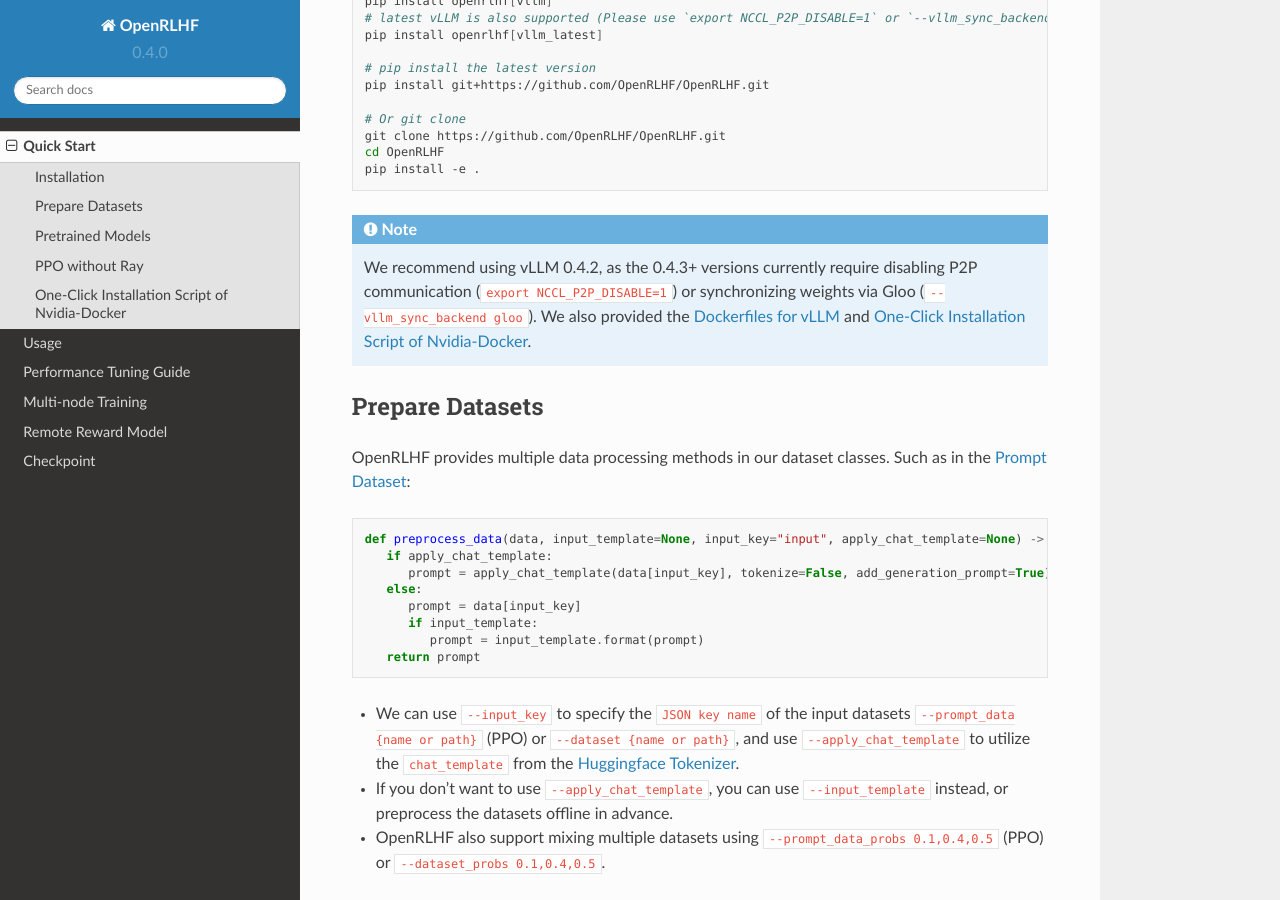
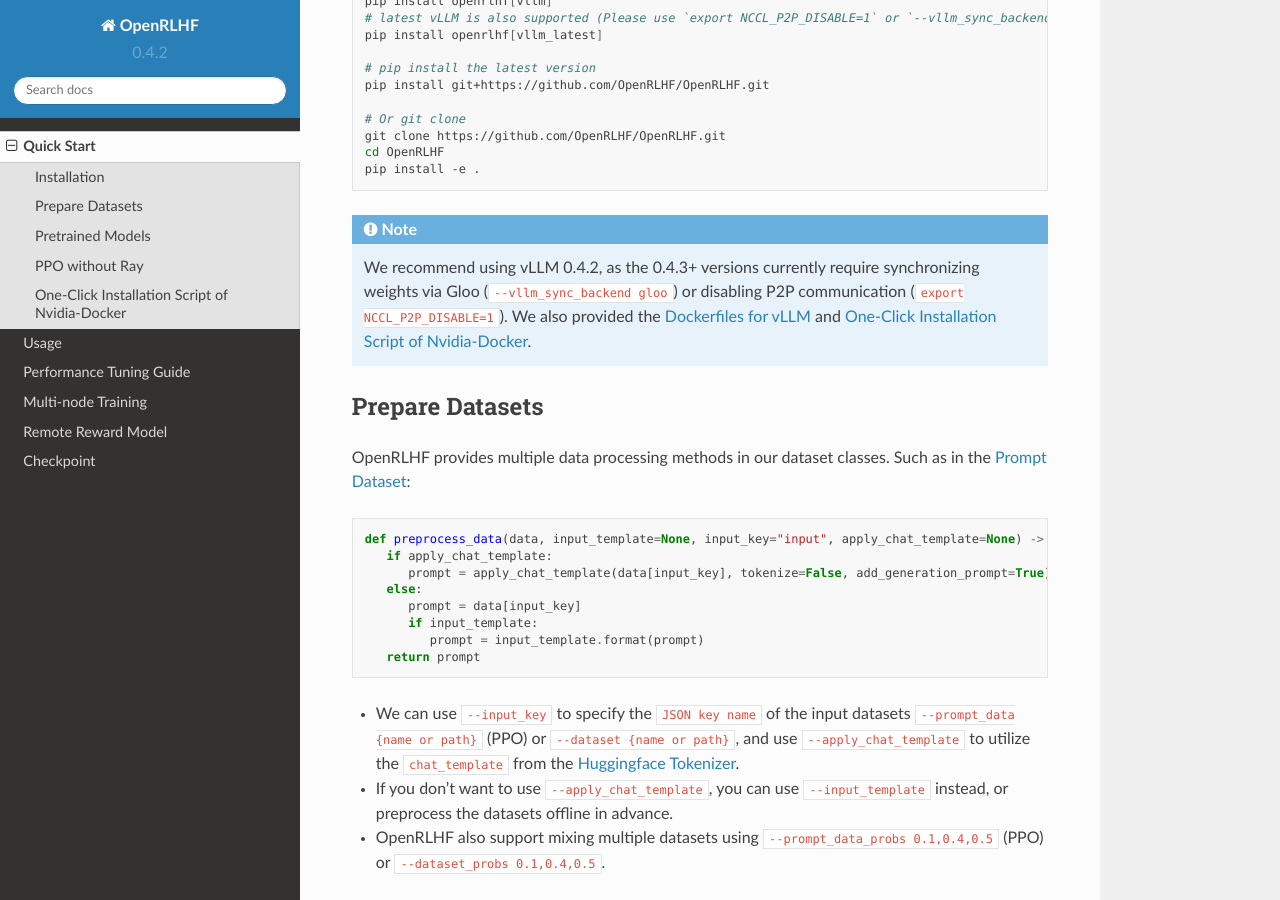
Before and after one commit to OpenRLHF/OpenRLHF-Docs, a Sphinx documentation site: the page built from docs/source/quick_start.rst, in a window 1280 px wide and 900 px high, scrolled down 443 px. Built offline with Sphinx 7.4.7 and the Read the Docs theme 2.0.0, drawn with Linux system fonts in a browser that asks for light colours.

Commit message:
update version

```diff
--- a/docs/source/conf.py
+++ b/docs/source/conf.py
@@ -7,7 +7,7 @@ copyright = '2024, OpenRLHF'
 author = 'OpenRLHF'
 
 release = '0.4'
-version = '0.4.0'
+version = '0.4.2'
 
 # -- General configuration
 
--- a/docs/source/quick_start.rst
+++ b/docs/source/quick_start.rst
@@ -30,7 +30,7 @@ To use OpenRLHF, first launch the docker container (**Recommended**) and ``pip i
    cd OpenRLHF
    pip install -e .
 
-.. note:: We recommend using vLLM 0.4.2, as the 0.4.3+ versions currently require disabling P2P communication (``export NCCL_P2P_DISABLE=1``) or synchronizing weights via Gloo (``--vllm_sync_backend gloo``).
+.. note:: We recommend using vLLM 0.4.2, as the 0.4.3+ versions currently require synchronizing weights via Gloo (``--vllm_sync_backend gloo``) or disabling P2P communication (``export NCCL_P2P_DISABLE=1``).
    We also provided the `Dockerfiles for vLLM <https://github.com/OpenRLHF/OpenRLHF/tree/main/dockerfile>`_  and  :ref:`nvidia-docker`.
 
 Prepare Datasets
```
